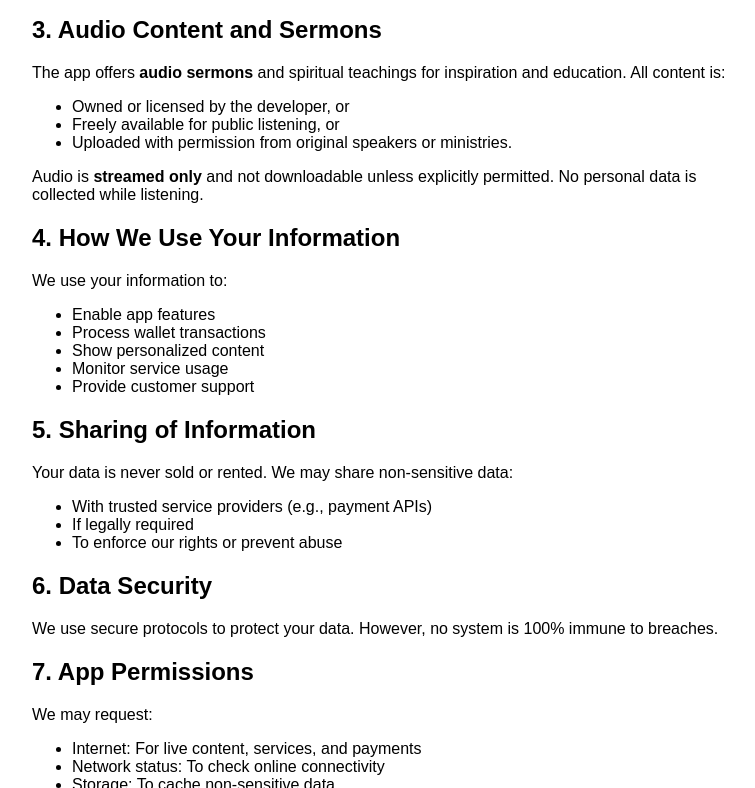
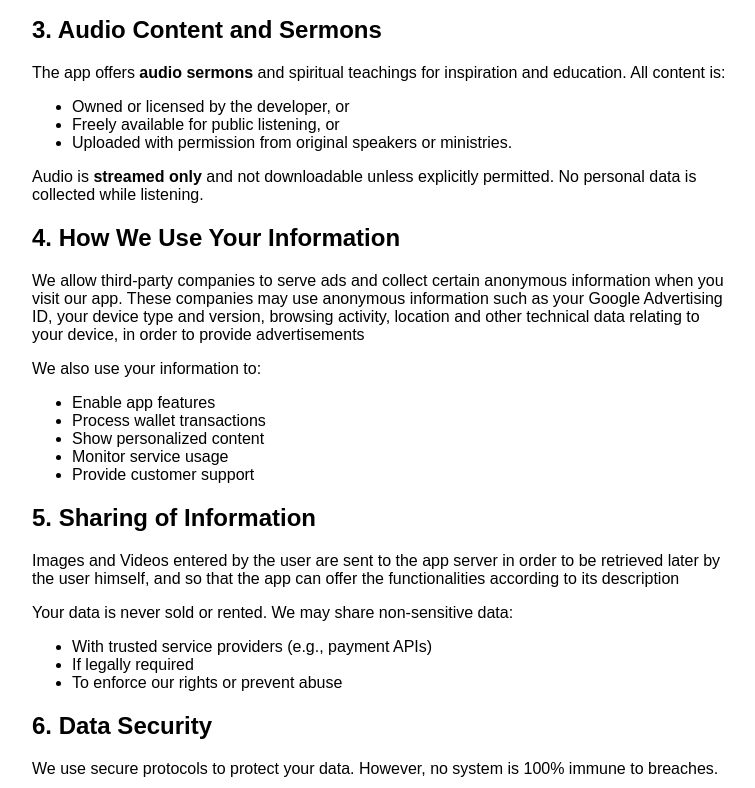
Before and after one commit to oluwolebank/privacy_policy, a plain HTML site: page index.html in a window 1280 px wide. Shown: the part 505-1293 px from the top of the page, without its empty margins (258-1013 px from the left). Drawn offline with Linux system fonts and the light colour scheme.

Commit message:
Update index.html

```diff
--- a/index.html
+++ b/index.html
@@ -32,7 +32,8 @@
   <p>Audio is <strong>streamed only</strong> and not downloadable unless explicitly permitted. No personal data is collected while listening.</p>
 
   <h2>4. How We Use Your Information</h2>
-  <p>We use your information to:</p>
+  <p>We allow third-party companies to serve ads and collect certain anonymous information when you visit our app. These companies may use anonymous information such as your Google Advertising ID, your device type and version, browsing activity, location and other technical data relating to your device, in order to provide advertisements</p>
+  <p>We also use your information to:</p>
   <ul>
     <li>Enable app features</li>
     <li>Process wallet transactions</li>
@@ -42,6 +43,7 @@
   </ul>
 
   <h2>5. Sharing of Information</h2>
+  <p>Images and Videos entered by the user are sent to the app server in order to be retrieved later by the user himself, and so that the app can offer the functionalities according to its description</p>
   <p>Your data is never sold or rented. We may share non-sensitive data:</p>
   <ul>
     <li>With trusted service providers (e.g., payment APIs)</li>
```
